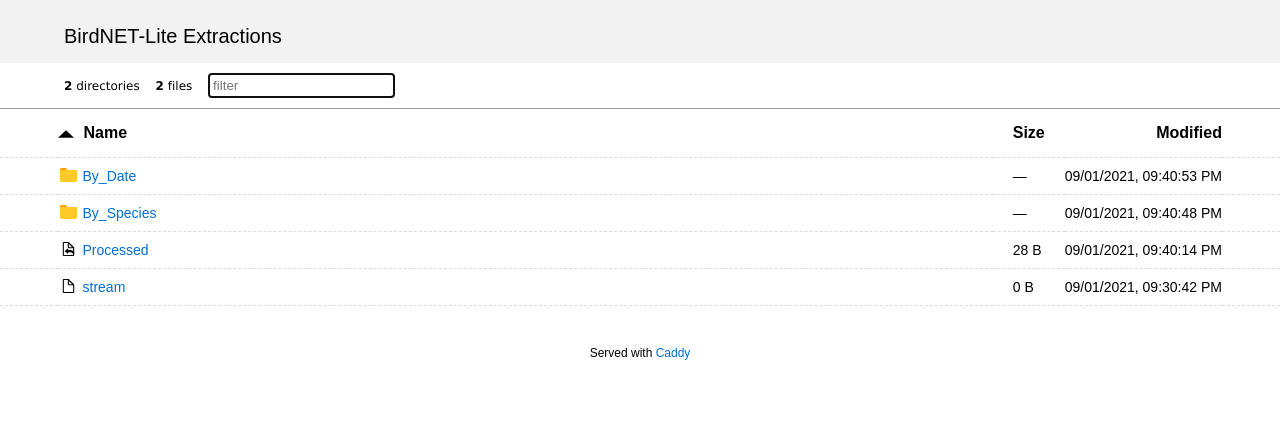
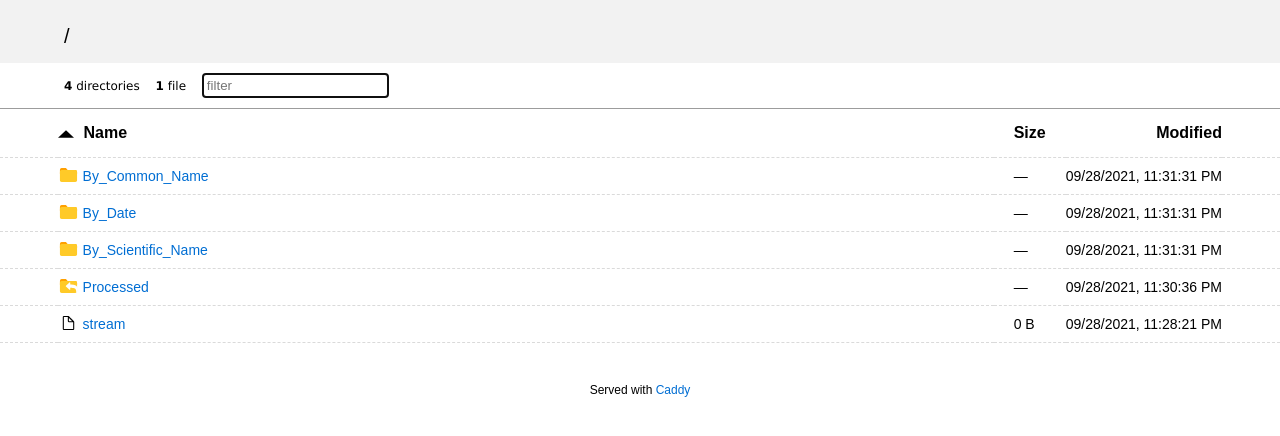
Before and after one commit to kahst/BirdNET-Lite, a Python web app: template templates/index.html in a window 1280 px wide. Shown: the top 436 px of the page. Run offline with Jinja, Linux system fonts and the light colour scheme; the template is opened without the code that fills it, so the values that code supplies are empty.

Commit message:
updating index for new organization

```diff
--- a/templates/index.html
+++ b/templates/index.html
@@ -1,7 +1,7 @@
 <!DOCTYPE html>
 <html>
 	<head>
-		<title>BirdNET-Lite</title>
+		<title>/</title>
 		<meta charset="utf-8">
 		<meta name="viewport" content="width=device-width, initial-scale=1.0">
 <style>
@@ -308,14 +308,14 @@ footer {
 
 		<header>
 			<h1>
-				<a href="">BirdNET-Lite Extractions</a>
+				<a href="">/</a>
 			</h1>
 		</header>
 		<main>
 			<div class="meta">
 				<div id="summary">
-					<span class="meta-item"><b>2</b> directories</span>
-					<span class="meta-item"><b>2</b> files</span>
+					<span class="meta-item"><b>4</b> directories</span>
+					<span class="meta-item"><b>1</b> file</span>
 					<span class="meta-item"><input type="text" placeholder="filter" id="filter" onkeyup='filter()'></span>
 				</div>
 			</div>
@@ -341,37 +341,49 @@ footer {
 					<tr class="file">
 						<td></td>
 						<td>
+							<a href="./By_Common_Name/">
+								<svg width="1.5em" height="1em" version="1.1" viewBox="0 0 317 259"><use xlink:href="#folder"></use></svg>
+								<span class="name">By_Common_Name</span>
+							</a>
+						</td>
+						<td data-order="-1">&mdash;</td>
+						<td class="hideable"><time datetime="2021-09-28T23:31:31Z">09/28/2021 11:31:31 PM +00:00</time></td>
+						<td class="hideable"></td>
+					</tr>
+					<tr class="file">
+						<td></td>
+						<td>
 							<a href="./By_Date/">
 								<svg width="1.5em" height="1em" version="1.1" viewBox="0 0 317 259"><use xlink:href="#folder"></use></svg>
 								<span class="name">By_Date</span>
 							</a>
 						</td>
 						<td data-order="-1">&mdash;</td>
-						<td class="hideable"><time datetime="2021-09-01T21:40:53Z">09/01/2021 09:40:53 PM +00:00</time></td>
+						<td class="hideable"><time datetime="2021-09-28T23:31:31Z">09/28/2021 11:31:31 PM +00:00</time></td>
 						<td class="hideable"></td>
 					</tr>
 					<tr class="file">
 						<td></td>
 						<td>
-							<a href="./By_Species/">
+							<a href="./By_Scientific_Name/">
 								<svg width="1.5em" height="1em" version="1.1" viewBox="0 0 317 259"><use xlink:href="#folder"></use></svg>
-								<span class="name">By_Species</span>
+								<span class="name">By_Scientific_Name</span>
 							</a>
 						</td>
 						<td data-order="-1">&mdash;</td>
-						<td class="hideable"><time datetime="2021-09-01T21:40:48Z">09/01/2021 09:40:48 PM +00:00</time></td>
+						<td class="hideable"><time datetime="2021-09-28T23:31:31Z">09/28/2021 11:31:31 PM +00:00</time></td>
 						<td class="hideable"></td>
 					</tr>
 					<tr class="file">
 						<td></td>
 						<td>
-							<a href="./Processed">
-								<svg width="1.5em" height="1em" version="1.1" viewBox="0 0 265 323"><use xlink:href="#file-shortcut"></use></svg>
+							<a href="./Processed/">
+								<svg width="1.5em" height="1em" version="1.1" viewBox="0 0 317 259"><use xlink:href="#folder-shortcut"></use></svg>
 								<span class="name">Processed</span>
 							</a>
 						</td>
-						<td data-order="28">28 B</td>
-						<td class="hideable"><time datetime="2021-09-01T21:40:14Z">09/01/2021 09:40:14 PM +00:00</time></td>
+						<td data-order="-1">&mdash;</td>
+						<td class="hideable"><time datetime="2021-09-28T23:30:36Z">09/28/2021 11:30:36 PM +00:00</time></td>
 						<td class="hideable"></td>
 					</tr>
 					<tr class="file">
@@ -383,7 +395,7 @@ footer {
 							</a>
 						</td>
 						<td data-order="0">0 B</td>
-						<td class="hideable"><time datetime="2021-09-01T21:30:42Z">09/01/2021 09:30:42 PM +00:00</time></td>
+						<td class="hideable"><time datetime="2021-09-28T23:28:21Z">09/28/2021 11:28:21 PM +00:00</time></td>
 						<td class="hideable"></td>
 					</tr>
 					</tbody>
```
